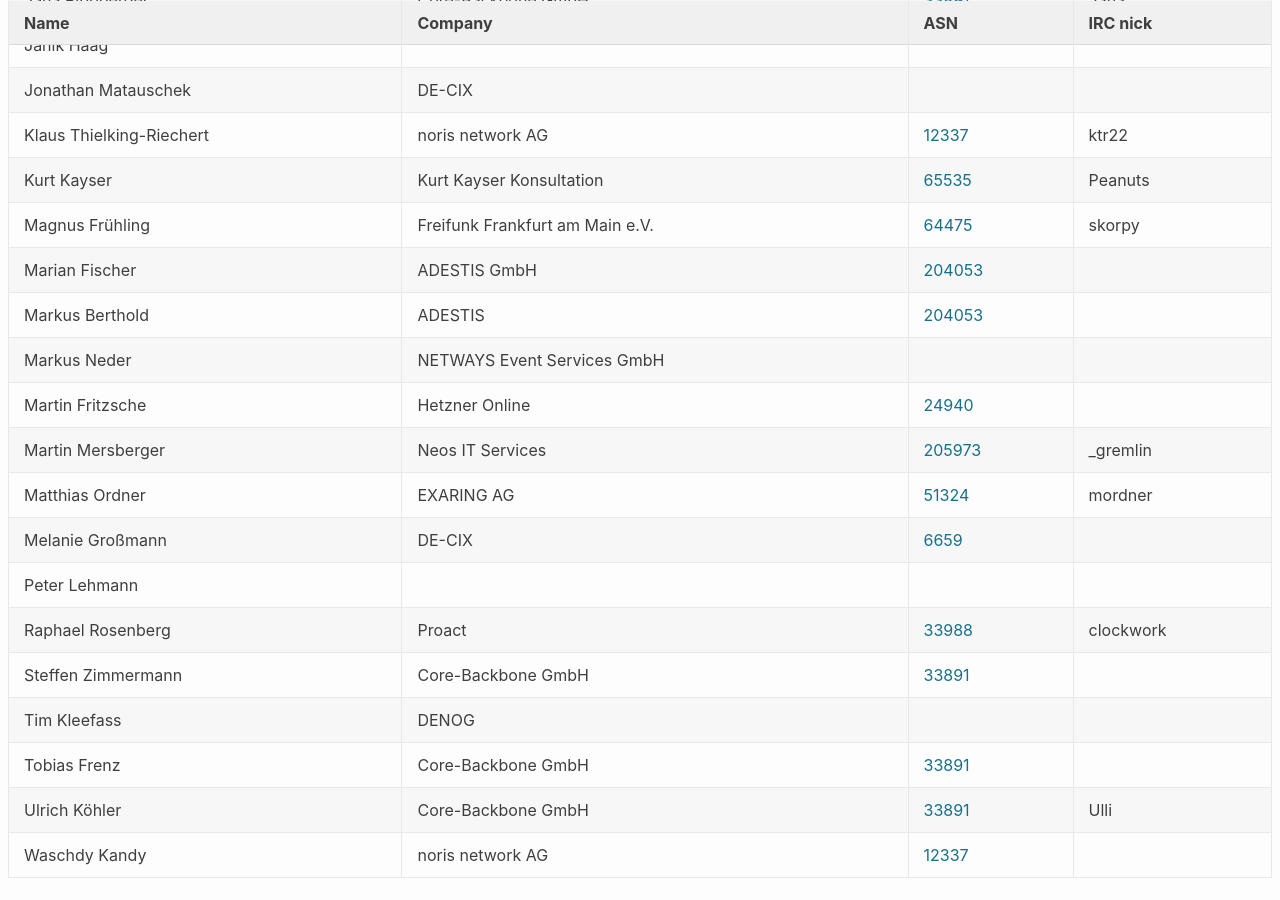
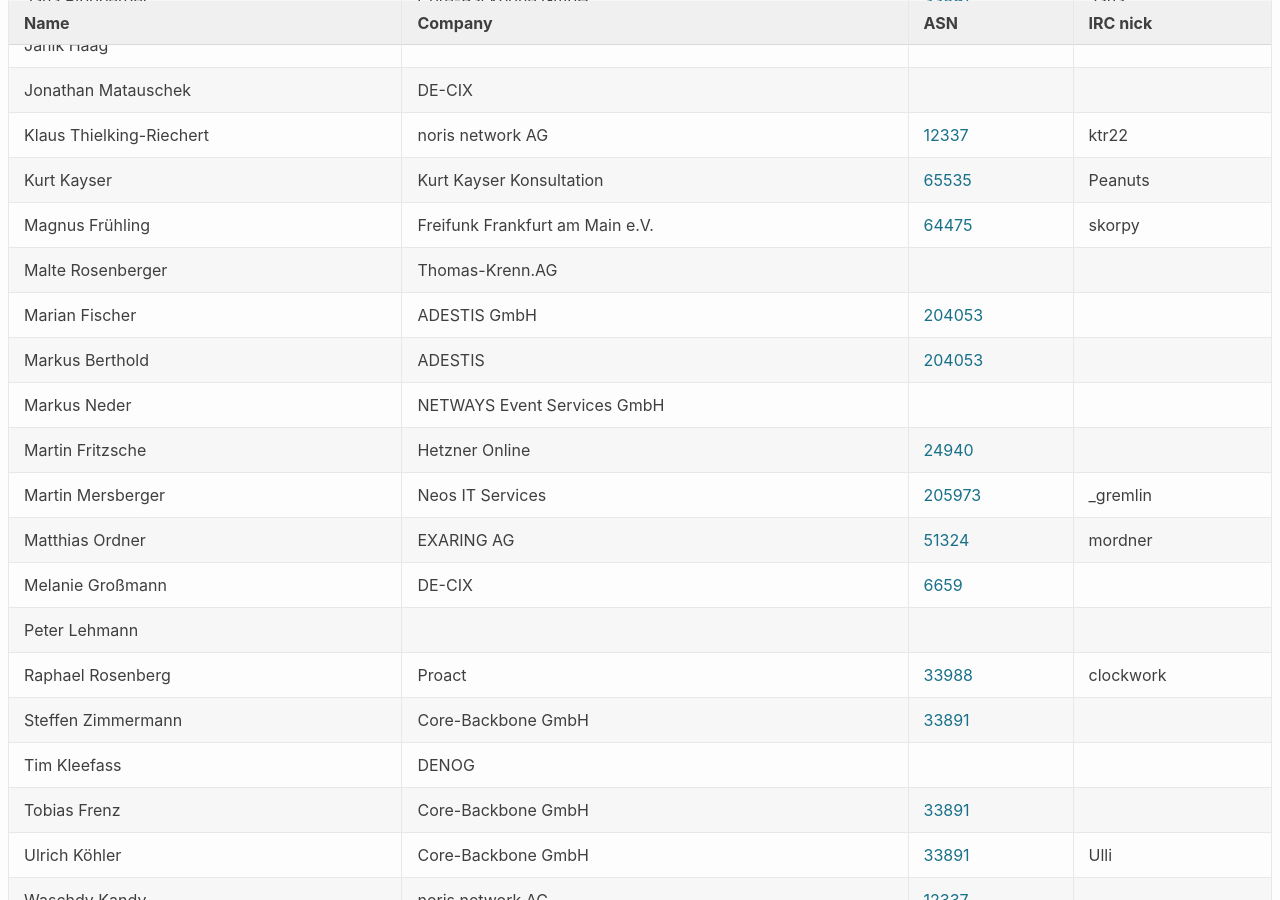
Before and after one commit to denog/pretix-attendeelist, a Jekyll site: the page built from meetup2023_05/index.markdown, in a window 1280 px wide and 900 px high, scrolled down 571 px. Built offline with Jekyll 4.4.1, drawn with Linux system fonts in a browser that asks for light colours.

Commit message:
Latest data: Mon Sep 25 07:09:59 UTC 2023

```diff
--- a/_data/attendees_denog_meetup_2023_05.json
+++ b/_data/attendees_denog_meetup_2023_05.json
@@ -102,6 +102,12 @@
     "asn": "64475"
   },
   {
+    "name": "Malte Rosenberger",
+    "company": "Thomas-Krenn.AG",
+    "irc": null,
+    "asn": null
+  },
+  {
     "name": "Marian Fischer",
     "company": "ADESTIS GmbH",
     "irc": null,
```
